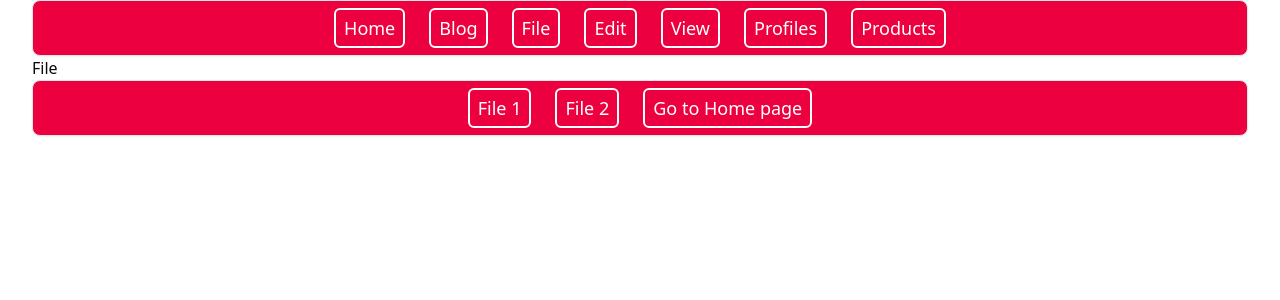
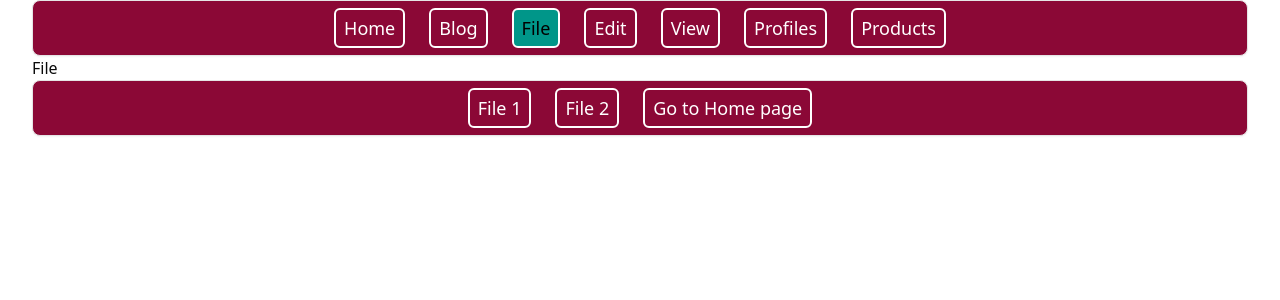
Before and after one commit to Sabbir-75/mind, a Next.js app: page /File in a window 1280 px wide. Shown: the top 300 px of the page. Built offline with nearby package versions, Linux system fonts and the light colour scheme.

Commit message:
Active Link implementation complete and learn

```diff
--- a/src/app/(marketing)/Profile/page.tsx
+++ b/src/app/(marketing)/Profile/page.tsx
@@ -1,7 +1,7 @@
 import React from 'react';
 
 export const metadata = {
-    title: "Mind || Profile",
+    title: "Profile"
 }
 
 const page = () => {
--- a/src/app/(marketing)/layout.tsx
+++ b/src/app/(marketing)/layout.tsx
@@ -14,7 +14,10 @@ const geistMono = Geist_Mono({
 });
 
 export const metadata: Metadata = {
-  title: "Mind || Home",
+  title: {
+       default: "Mind || Home",
+       template:"Mind | %s"
+  },
   description: "Generated by create next app",
 };
 
@@ -27,7 +30,7 @@ export default function MarketingLayout({ children }: Readonly<{
         className={`${geistSans.variable} ${geistMono.variable} antialiased`}
       >
         <Container>
-           <Navbar></Navbar>
+          <Navbar></Navbar>
           {children}
         </Container>
 
--- a/src/app/(marketing)/page.tsx
+++ b/src/app/(marketing)/page.tsx
@@ -3,7 +3,7 @@ import Container from "@/components/common/Container/Container";
 export default function Home() {
   return (
     <Container>
-      <h1>hello sabbir and lubna</h1>
+      <h1 className="text-3xl font-bold text-center text-red-900 mt-12">Hello Next.js</h1>
     </Container>
   );
 }
--- a/src/app/(marketing)/products/[productId]/page.tsx
+++ b/src/app/(marketing)/products/[productId]/page.tsx
@@ -10,7 +10,7 @@ export const generateMetadata = async ({ params }: props): Promise<Metadata> =>
     const id = (await params).productId
 
     return {
-        title: `Mind || Product ${id}`
+        title: `Product ${id}`
     }
 }
 
--- a/src/app/globals.css
+++ b/src/app/globals.css
@@ -60,7 +60,7 @@
   --secondary-foreground: oklch(0.205 0 0);
   --muted: oklch(0.97 0 0);
   --muted-foreground: oklch(0.556 0 0);
-  --accent: oklch(0.97 0 0);
+  --accent: oklch(0.6 0.118 184.704);
   --accent-foreground: oklch(0.205 0 0);
   --destructive: oklch(0.577 0.245 27.325);
   --border: oklch(0.922 0 0);
--- a/src/components/common/Navbar/Navbar.tsx
+++ b/src/components/common/Navbar/Navbar.tsx
@@ -1,33 +1,57 @@
 "use client"
 
 import { Menubar, MenubarMenu, MenubarTrigger } from "@/components/ui/menubar"
-import { useRouter } from "next/navigation"
+import { usePathname, useRouter } from "next/navigation"
+
+const navlink = [
+    {
+        name: "Home",
+        path: "/"
+    },
+    {
+        name: "Blog",
+        path: "/blog"
+    },
+    {
+        name: "File",
+        path: "/File"
+    },
+    {
+        name: "Edit",
+        path: "/Edit"
+    },
+    {
+        name: "View",
+        path: "/View"
+    },
+    {
+        name: "Profiles",
+        path: "/Profile"
+    },
+    {
+        name: "Products",
+        path: "/products"
+    },
+]
 
 export function Navbar() {
     const router = useRouter()
+    const pathname = usePathname()
+    console.log(pathname)
     return (
         <Menubar>
-            <MenubarMenu>
-                <MenubarTrigger onClick={() => router.push("/")} className="cursor-pointer">Home</MenubarTrigger>
-            </MenubarMenu>
-            <MenubarMenu>
-                <MenubarTrigger onClick={() => router.push("/blog")} className="cursor-pointer">Blog</MenubarTrigger>
-            </MenubarMenu>
-            <MenubarMenu>
-                <MenubarTrigger onClick={() => router.push("/File")} className="cursor-pointer">File</MenubarTrigger>
-            </MenubarMenu>
-            <MenubarMenu>
-                <MenubarTrigger onClick={() => router.push("/Edit")} className="cursor-pointer">Edit</MenubarTrigger>
-            </MenubarMenu>
-            <MenubarMenu>
-                <MenubarTrigger onClick={() => router.push("/View")} className="cursor-pointer">View</MenubarTrigger>
-            </MenubarMenu>
-            <MenubarMenu>
-                <MenubarTrigger onClick={() => router.push("/Profile")} className="cursor-pointer">Profiles</MenubarTrigger>
-            </MenubarMenu>
-            <MenubarMenu>
-                <MenubarTrigger onClick={() => router.push("/products")} className="cursor-pointer">Products</MenubarTrigger>
-            </MenubarMenu>
+            {
+                navlink.map(item => {
+                    const isActive = pathname === (item.path) || (pathname.startsWith(item.path) && item.path !== "/")
+                    return (
+
+                        <MenubarMenu key={item.path}>
+                            <MenubarTrigger isActive={isActive} onClick={() => router.push(`${item.path}`)} className="cursor-pointer">{item.name}</MenubarTrigger>
+                        </MenubarMenu>
+                    )
+                })
+            }
+
         </Menubar>
     )
 }
--- a/src/components/common/Navigate/Navigate.tsx
+++ b/src/components/common/Navigate/Navigate.tsx
@@ -1,15 +1,20 @@
 "use client"
-import { useRouter } from 'next/navigation';
+import Link from 'next/link';
+// import { useRouter } from 'next/navigation';
 import React from 'react';
 
 const Navigate = ({ children }: Readonly<{
     children: React.ReactNode;
 }>) => {
-    const router = useRouter()
-    return (
-        <button className='cursor-pointer hover:border-2 border-2 border-transparent hover:border-pink-600 duration-200 rounded-md px-3 py-2' onClick={() => router.push(`/products/${children}`)}>
-              Product No : {children}
-        </button>
+    // const router = useRouter()
+    return (<>
+        {/* <button className='cursor-pointer hover:border-2 border-2 border-transparent hover:border-pink-600 duration-200 rounded-md px-3 py-2' onClick={() => router.push(`/products/${children}`)}>
+            Product No : {children}
+        </button> */}
+        <Link href={`/products/${children}`} replace className='cursor-pointer hover:border-2 border-2 border-transparent hover:border-pink-600 duration-200 rounded-md px-3 py-2'>
+            Product No : {children}
+        </Link>
+    </>
     );
 };
 
--- a/src/components/ui/menubar.tsx
+++ b/src/components/ui/menubar.tsx
@@ -2,8 +2,9 @@
 
 import * as React from "react"
 import * as MenubarPrimitive from "@radix-ui/react-menubar"
+import { cn } from "@/lib/utils"
 
-import { cn } from "@/lib/utils"
+
 
 function Menubar({
   className,
@@ -13,7 +14,7 @@ function Menubar({
     <MenubarPrimitive.Root
       data-slot="menubar"
       className={cn(
-        "bg-rose-600 flex h-14 items-center justify-center gap-6 rounded-md border p-1 shadow-xs",
+        "bg-rose-900 flex h-14 items-center justify-center gap-6 rounded-md border p-1 shadow-xs",
         className
       )}
       {...props}
@@ -27,17 +28,25 @@ function MenubarMenu({
   return <MenubarPrimitive.Menu data-slot="menubar-menu" {...props} />
 }
 
+interface MenubarTriggerProps extends React.ComponentPropsWithoutRef<typeof MenubarPrimitive.Trigger> {
+  isActive?: boolean; // isActive অপশনাল বুলিয়ান হিসেবে যোগ করা হলো
+}
 
 function MenubarTrigger({
   className,
+  isActive,
   ...props
-}: React.ComponentProps<typeof MenubarPrimitive.Trigger>) {
+}: MenubarTriggerProps) {
+
   return (
     <MenubarPrimitive.Trigger
       data-slot="menubar-trigger"
+      data-active={isActive}
       className={cn(
-        "focus:bg-accent text-lg focus:text-accent-foreground data-[state=open]:bg-accent data-[state=open]:text-accent-foreground flex items-center rounded-sm px-2 py-1 text-white border-2 border-white font-medium outline-hidden select-none",
-        className
+        "hover:bg-accent text-lg hover:text-accent-foreground flex items-center rounded-sm px-2 py-1 text-white border-2 border-white font-medium outline-hidden select-none",
+        className,
+        isActive && "bg-accent text-black"
+        // "data-[active=true]:bg-accent data-[active=true]:text-black",
       )}
       {...props}
     />
@@ -49,3 +58,4 @@ export {
   MenubarMenu,
   MenubarTrigger,
 }
+// data-[state=open]:bg-blue-600 data-[state=open]:text-fuchsia-700
```
